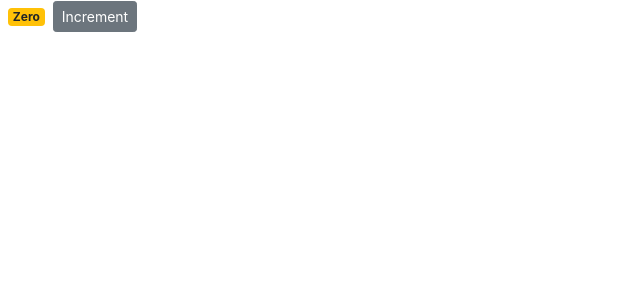
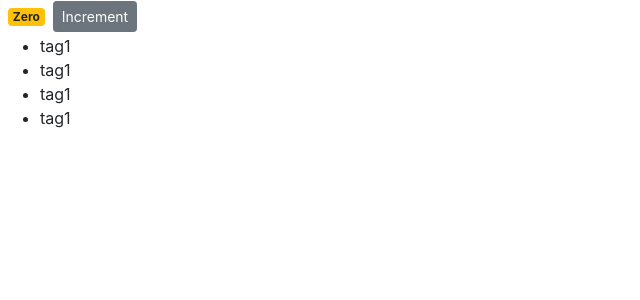
Before and after one commit to ferdous-al-quraeshi/react-crash-course-with-examples, a React (Create React App) app: page / in a window 1280 px wide. Shown: the top 300 px of the page, without its empty margins (0-640 px from the left). Built offline with nearby package versions, Linux system fonts and the light colour scheme.

Commit message:
rendering lists

```diff
--- a/src/components/counterComponet.jsx
+++ b/src/components/counterComponet.jsx
@@ -3,20 +3,39 @@ import React, { Component } from "react";
 class Counter extends Component {
   // states of this component
   state = {
-    count: 0
+    count: 0,
+    tags: [
+      {
+        id: 1,
+        el: "tag1"
+      },
+      {
+        id: 2,
+        el: "tag1"
+      },
+      {
+        id: 3,
+        el: "tag1"
+      },
+      {
+        id: 4,
+        el: "tag1"
+      }
+    ]
   };
 
   render() {
     return (
       <React.Fragment>
-        <span className={this.getClasses()}> {this.formatCount()}</span>
+        <span className={this.getBadgeClasses()}> {this.formatCount()}</span>
         <button className="btn btn-secondary btn-sm">Increment</button>
+        <ul>{this.state.tags.map(t => <li key={t.id}>{t.el}</li>)}</ul>
       </React.Fragment>
     );
   }
 
   // helper methods
-  getClasses() {
+  getBadgeClasses() {
     let classes = "badge m-2 badge-";
     classes += this.state.count === 0 ? "warning" : "primary";
     return classes;
```
